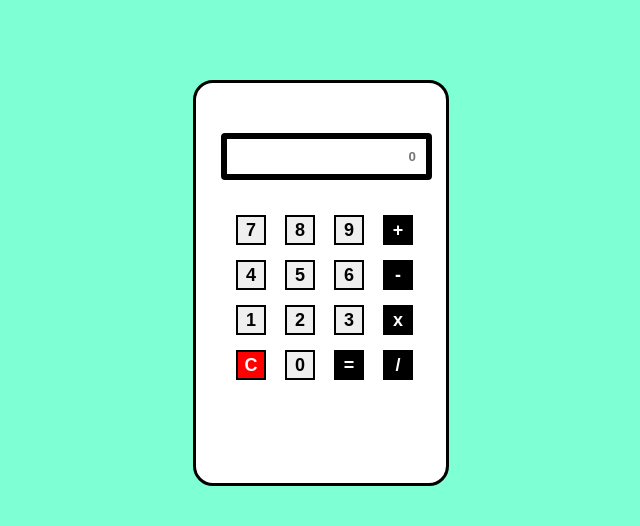
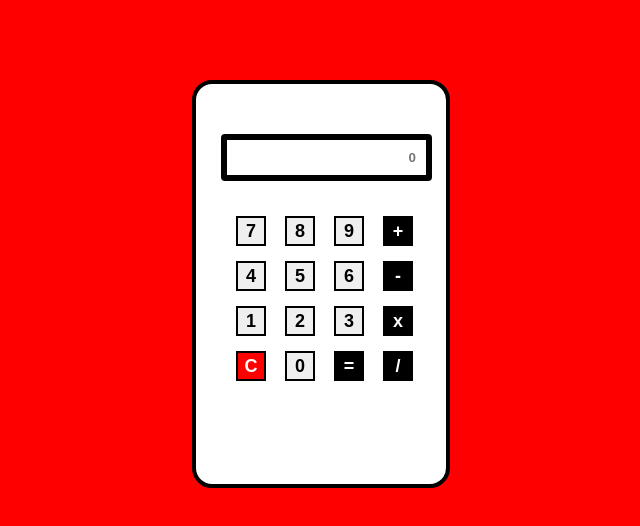
Before and after one commit to Kush2012053/Hacktoberfest-Calculator, a plain HTML site: page index.html in a window 1280 px wide. Shown: the whole page, without its empty margins (319-959 px from the left). Drawn offline with Linux system fonts and the light colour scheme.

Commit message:
style changed

```diff
--- a/index.css
+++ b/index.css
@@ -1,11 +1,11 @@
 body{
-    background-color: aquamarine;
+    background-color: red;
 }
 .container{
     width: 250px;
     height: 400px;
     margin: 80px auto;
-    border: 3px solid black;
+    border: 4px solid black;
     border-radius: 20px;
     background: white;
     box-shadow: 5px 5px 10px #b6a9a9, -5px -5px -10px #ffffff;
--- a/index.html
+++ b/index.html
@@ -4,7 +4,7 @@
     <meta charset="UTF-8">
     <meta http-equiv="X-UA-Compatible" content="IE=edge">
     <meta name="viewport" content="width=device-width, initial-scale=1.0">
-    <title>Calculator</title>
+    <title>My Calculator</title>
     <link href="index.css" rel="stylesheet">
 </head>
 <body>
```
